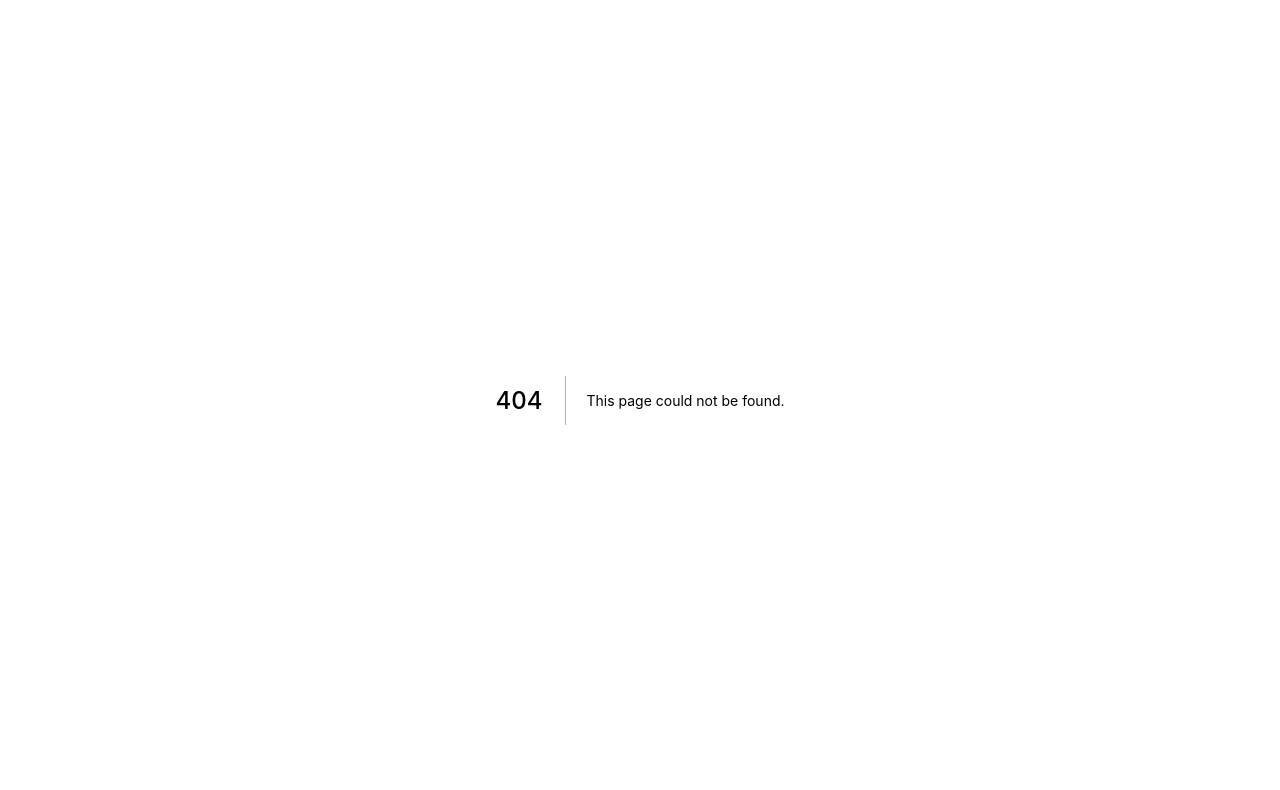
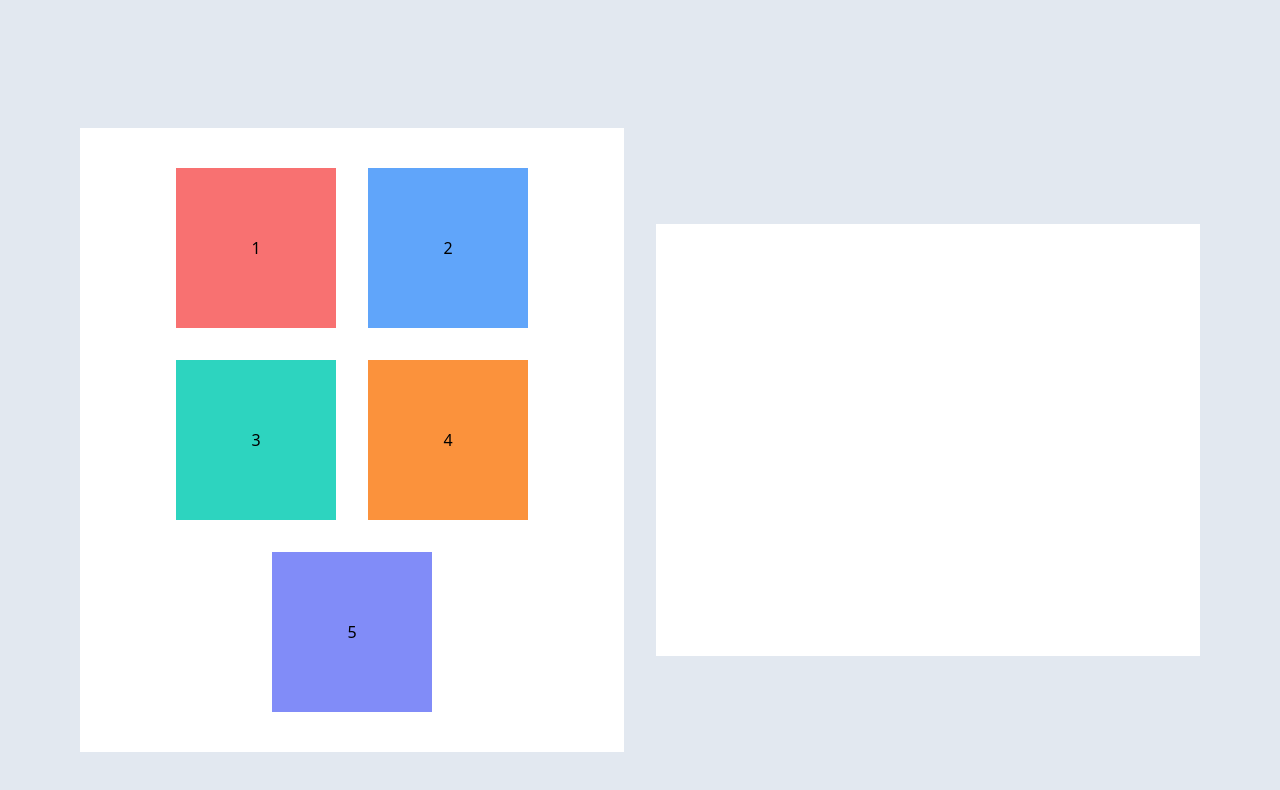
Before and after one commit to samiulalimsaad/react-drag-and-drop, a Next.js app: page /dnd in a window 1280 px wide. Before the commit this address had no page. Shown: the top 790 px of the page. Built offline with nearby package versions, Linux system fonts and the light colour scheme.

Commit message:
dnd added

```diff
--- /dev/null
+++ b/pages/dnd.tsx
@@ -0,0 +1,89 @@
+import type { NextPage } from "next";
+import { useState } from "react";
+
+const draggableArr = [
+    {
+        id: "1",
+        color: "bg-red-400",
+    },
+    {
+        id: "2",
+        color: "bg-blue-400",
+    },
+    {
+        id: "3",
+        color: "bg-teal-400",
+    },
+    {
+        id: "4",
+        color: "bg-orange-400",
+    },
+    {
+        id: "5",
+        color: "bg-indigo-400",
+    },
+];
+
+const Home: NextPage = () => {
+    const [completed, setCompleted] = useState<any>([]);
+
+    const onDrop = (e: any) => {
+        e.preventDefault();
+        const div_id = e.dataTransfer.getData("Id");
+        // const block = document.getElementById(div_id);
+        let dropIndex = Array.from(e.target.children).findIndex(
+            (child: any) => child.getBoundingClientRect().right > e.clientX
+        );
+        console.log(e.target.children[0]?.getBoundingClientRect(), e.clientX);
+        if (dropIndex === -1) {
+            const newDiv = draggableArr.filter(
+                (v) => v.id == e.dataTransfer.getData("Id")
+            );
+            setCompleted((p: any) => [...p, ...newDiv]);
+        } else {
+            const newDiv = draggableArr.filter(
+                (v) => v.id == e.dataTransfer.getData("Id")
+            );
+            const newCompleted = completed.splice(dropIndex, 0, ...newDiv);
+            setCompleted((p: any) => [...p, ...newCompleted]);
+        }
+    };
+
+    return (
+        <div className="flex items-center justify-center w-screen h-screen gap-8 p-20 overflow-hidden bg-slate-200">
+            {/* <div className="h-full overflow-y-scroll"> */}
+            <div className="flex flex-wrap items-center justify-center w-1/2 gap-8 p-10 mt-20 bg-white">
+                {draggableArr.map((v) => (
+                    <div
+                        key={v.id}
+                        id={v.id}
+                        draggable
+                        onDragStart={(e) =>
+                            e.dataTransfer.setData("Id", "" + v.id)
+                        }
+                        className={`h-40 w-40 ${v.color} grid place-items-center`}
+                    >
+                        {v.id}
+                    </div>
+                ))}
+            </div>
+            <div
+                className="flex justify-center items-center gap-8 bg-white p-10 min-w-40 w-1/2 mt-20 flex-wrap h-[27rem] overflow-y-scroll"
+                onDragOver={(e) => e.preventDefault()}
+                onDrop={onDrop}
+            >
+                {completed?.map((v: any) => (
+                    <div
+                        key={v?.id}
+                        className={`h-40 w-40 ${v?.color} grid place-items-center`}
+                    >
+                        {v?.id}
+                    </div>
+                ))}
+            </div>
+        </div>
+        // </div>
+    );
+};
+
+export default Home;
```
